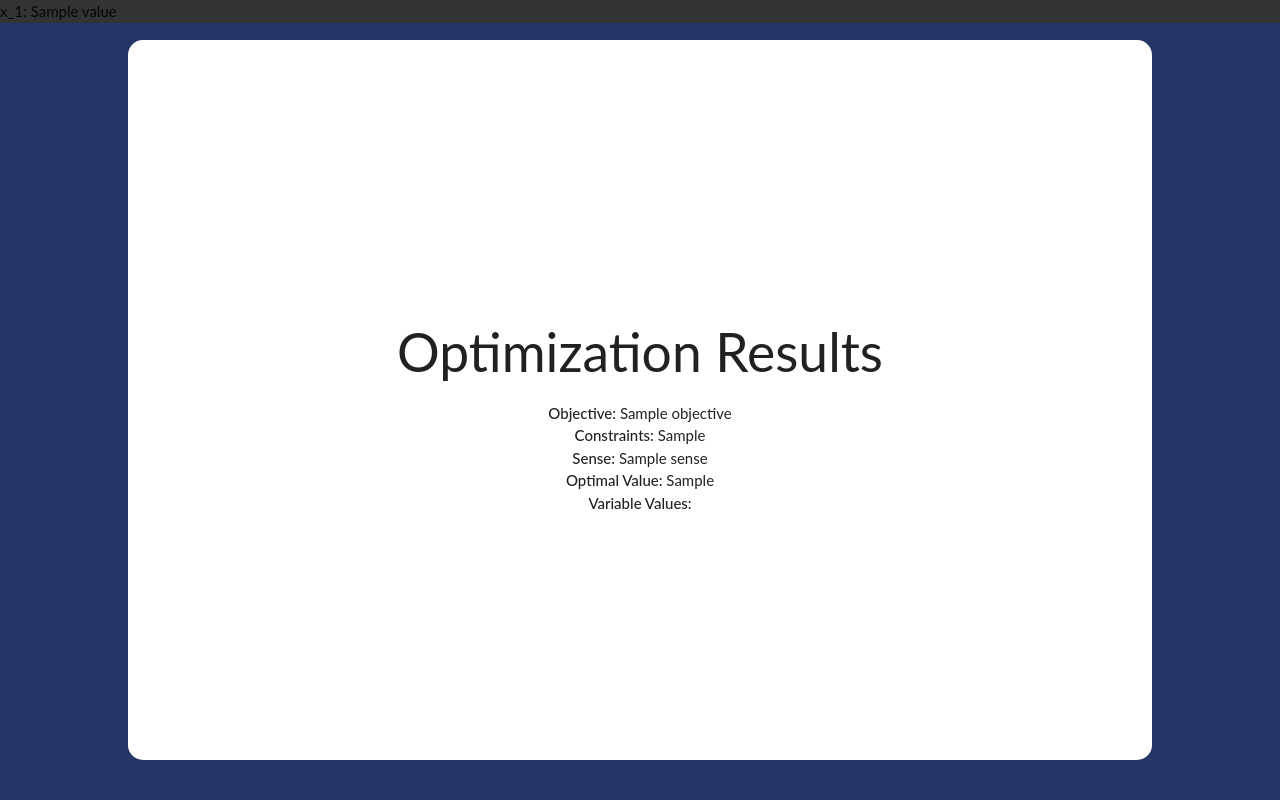
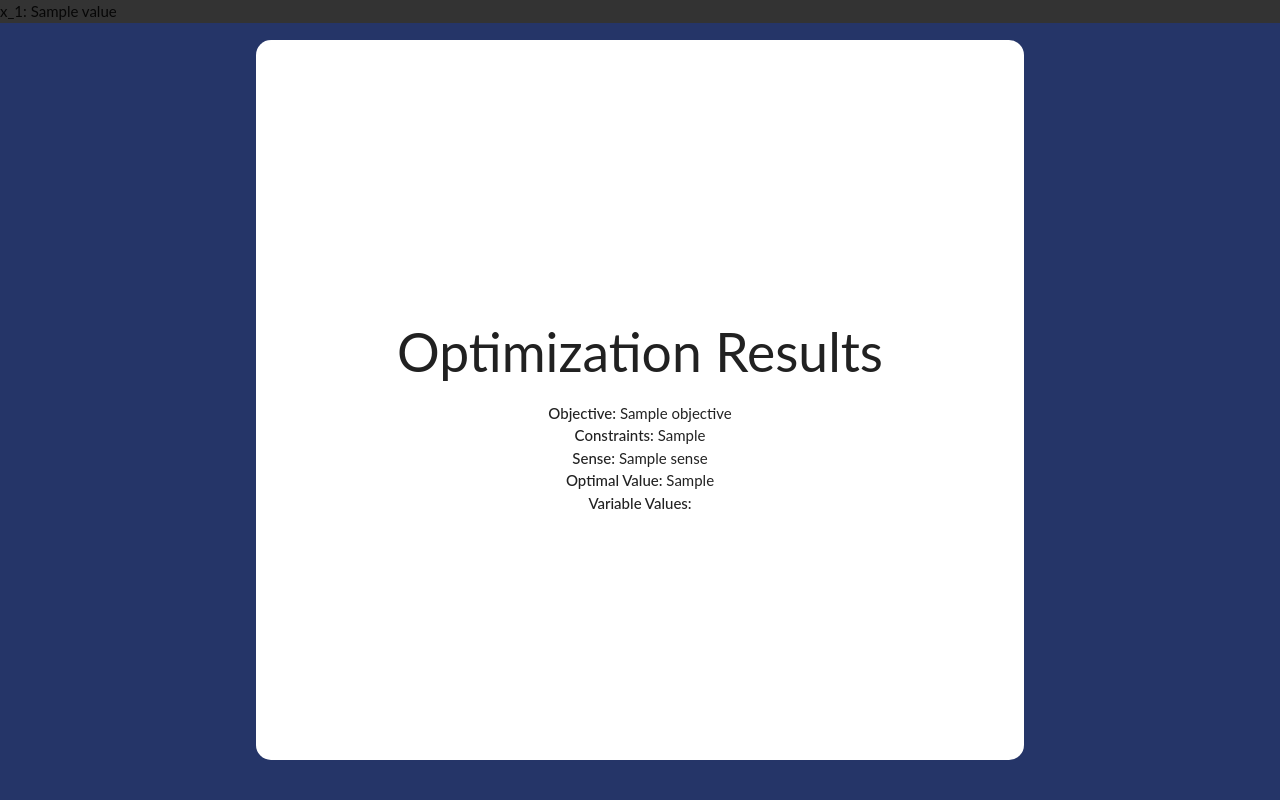
Before and after one commit to thangbuiq/LinearProgramming-Django-Pulp, a Django app: template lp/templates/lp/result.html in a window 1280 px wide. Run offline with Django 4.2, Linux system fonts and the light colour scheme; the template is opened without the code that fills it: most values are stand-ins (such as "Sample title", 1, 10 or a date in 2020).

Commit message:
@thangbuiq - Almost done UI

```diff
--- a/lp/static/style.css
+++ b/lp/static/style.css
@@ -2,7 +2,7 @@ form {
     display: flex;
     flex-direction: column;
     height: 90vh;
-    max-width: 80%;
+    max-width: 60%;
     margin-top: 5vh;
     align-items: center;
     border-radius: 15px;
--- a/lp/templates/lp/form.html
+++ b/lp/templates/lp/form.html
@@ -4,6 +4,9 @@
   <head>
     <title>Linear Optimization Solver</title>
     <meta name="viewport" content="width=device-width, initial-scale=1.0, viewport-fit=cover">
+    <meta property="og:title" content="Linear Optimization Solver &amp; A Project From HCMUS's Students" />
+    <meta property="og:type" content="website" />
+    <meta property="og:image" href="https://images.vexels.com/media/users/3/268234/isolated/preview/31fd7ceaf4c4e7678c2476ef2b597d25-pi-symbol-math-icon.png" />
     {% block css %}
       <link href="https://fonts.googleapis.com/icon?family=Material+Icons" rel="stylesheet">
       <link rel="stylesheet" href="{% static 'materialize.css' %}">
--- a/lp/templates/lp/result.html
+++ b/lp/templates/lp/result.html
@@ -1,20 +1,23 @@
 {% load static %}
-
 <!doctype html>
 <html lang="en">
-<head>
+  <head>
     <title>Linear Optimization Solver</title>
+    <meta name="viewport" content="width=device-width, initial-scale=1.0, viewport-fit=cover">
+    <meta property="og:title" content="Linear Optimization Solver &amp; A Project From HCMUS's Students" />
+    <meta property="og:type" content="website" />
+    <meta property="og:image" href="https://images.vexels.com/media/users/3/268234/isolated/preview/31fd7ceaf4c4e7678c2476ef2b597d25-pi-symbol-math-icon.png" />
     {% block css %}
       <link href="https://fonts.googleapis.com/icon?family=Material+Icons" rel="stylesheet">
-      <link rel="stylesheet" href="https://cdnjs.cloudflare.com/ajax/libs/materialize/1.0.0-rc.1/css/materialize.min.css" integrity="sha256-qj3p6P1fJIV+Ndv7RW1ovZI2UhOuboj9GcODzcNFIN8=" crossorigin="anonymous" />
-      <link rel="stylesheet" href="{% static '/style.css' %}">
+      <link rel="stylesheet" href="{% static 'materialize.css' %}">
+      <link rel="stylesheet" href="{% static 'style.css' %}">
       {% endblock css %}
-      <link rel="shortcut icon" href="{% static 'images/favicon.ico' %}" type="image/x-icon">
+      <link rel="shortcut icon" href="https://images.vexels.com/media/users/3/268234/isolated/preview/31fd7ceaf4c4e7678c2476ef2b597d25-pi-symbol-math-icon.png" type="image/x-icon">
+    <style>
+    </style>
     </head>
-
 <body >
-
-    {% block javascript %}
+  {% block javascript %}
     <script
       src="https://code.jquery.com/jquery-3.3.1.min.js"
       integrity="sha256-FgpCb/KJQlLNfOu91ta32o/NMZxltwRo8QtmkMRdAu8="
@@ -32,8 +35,15 @@
     });
     </script>
     {% endblock javascript %}
+    <!--
+    <ul>
+      <li><a class="active" href="/">Home</a></li>
+      <li><a href="#input">Input Another Problem</a></li>
+      <li><a href="#about">About Us</a></li>
+    </ul>
+    -->
     <center>
-      <form>
+    <form method="post">
         <h2>Optimization Results</h2>
         <p><strong>Objective:</strong> {{ objective }}</p>
         <p><strong>Constraints:</strong> {{ constraints_matrix }}</p>
@@ -45,7 +55,7 @@
             <li>x_{{ forloop.counter }}: {{ value }}</li>
             {% endfor %}
         </ul>
-      </form>
+    </form>
     </center>
     </body>
 </html>
```
Also changed, not shown: 1 other file.
